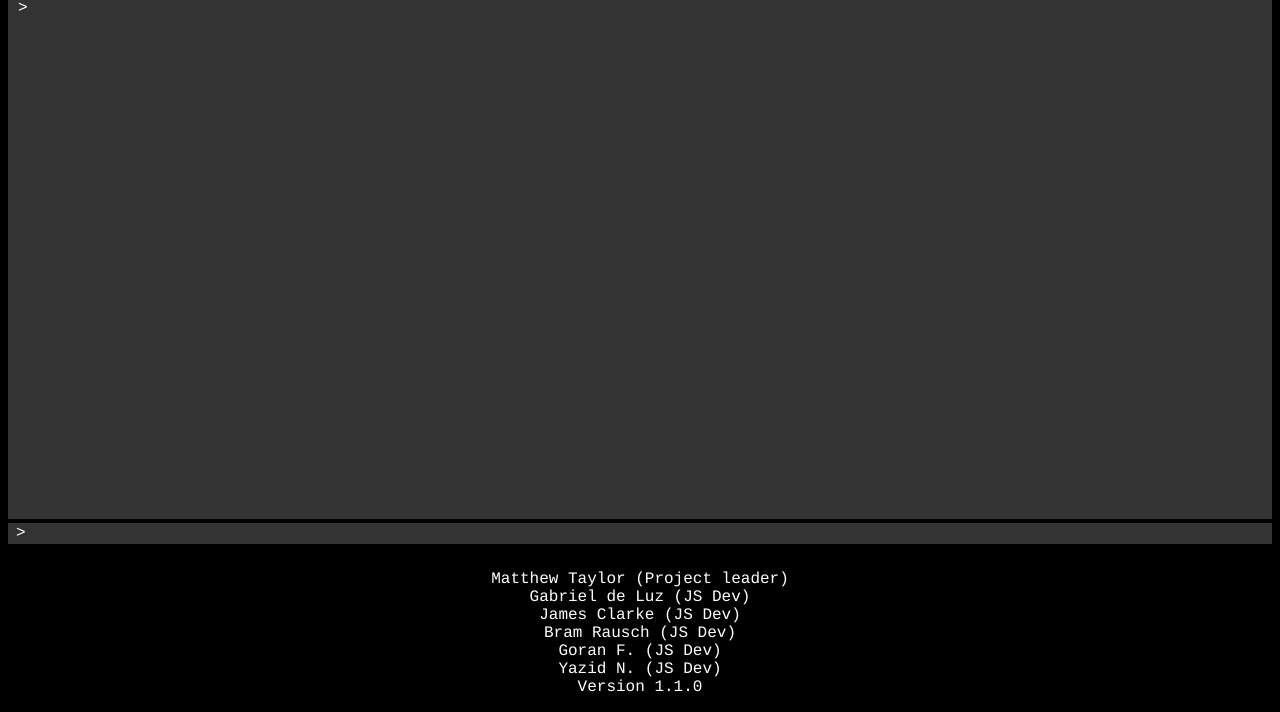
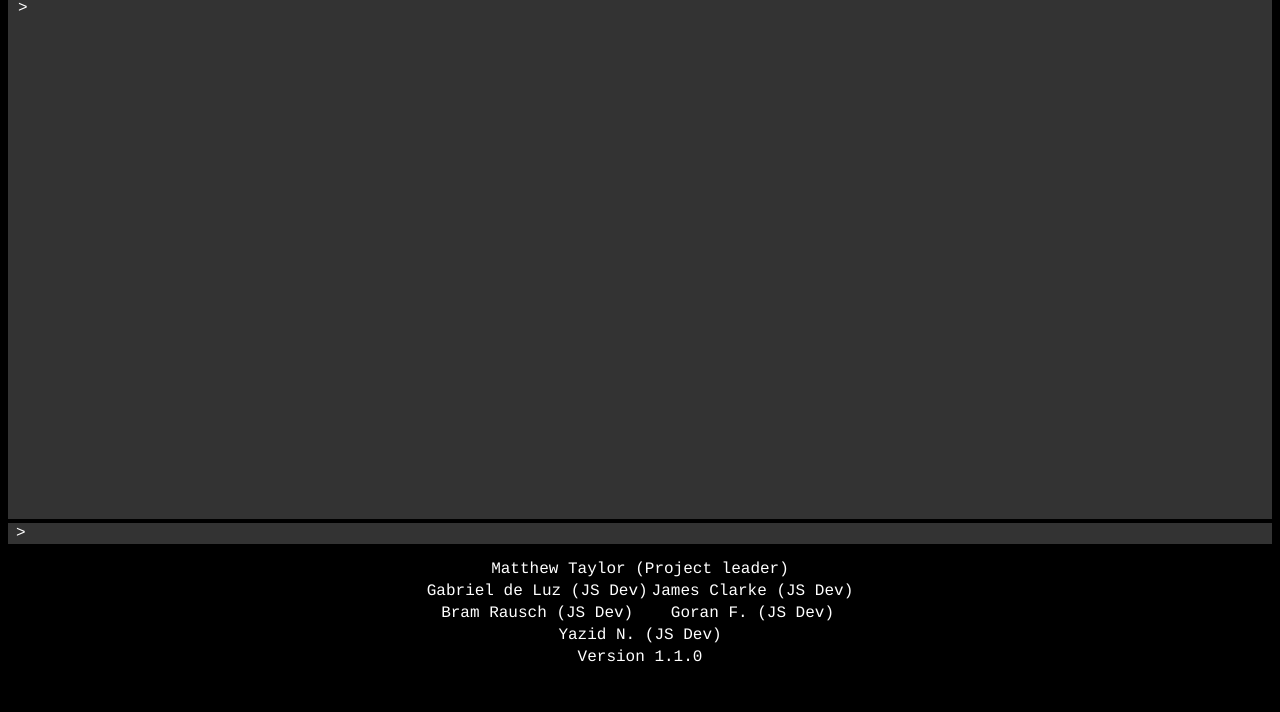
Before and after one commit to plirof/8bit-text-adventure-1, a plain HTML site: page game.html in a window 1280 px wide. Shown: the part 125-837 px from the top of the page. After the commit the page ends 802 px from the top, so only its background shows below. Drawn offline with Linux system fonts and the light colour scheme.

Commit message:
Fixed names issue

```diff
--- a/css/stylesheet2.css
+++ b/css/stylesheet2.css
@@ -58,8 +58,9 @@ input[type="text"]:focus{
 }
 
 #footer {
+	margin: auto;
 	text-align: center;
-	margin-top: 2%;
+	margin-top: 1%;
 }
 /*autocomplete stuff*/
 .ui-autocomplete {
--- a/game.html
+++ b/game.html
@@ -24,18 +24,37 @@
 			<input type="text" id="command">
 		</div>
 
-		<div id="footer">
-			<p>
+			<table id="footer">
+				<tr>
+					<td colspan="2">
 						Matthew Taylor (Project leader)<br>
+					</td>
+				</tr><tr>
+					<td>
 						Gabriel de Luz (JS Dev)<br>
+					</td>
+					<td>
 						James Clarke (JS Dev)<br>
+					</td>
+				</tr><tr>
+					<td>
 						Bram Rausch (JS Dev)<br>
+					</td>
+					<td>
 						Goran F. (JS Dev)<br>
+					</td>
+				</tr><tr>
+					<td colspan="2">
 						Yazid N. (JS Dev)<br>
+					</td>
+				</tr>
+				<tr>
+					<td colspan="2">
 						Version 1.1.0
+					</td>
+				</tr>
 
-			</p>
-		</div>
+			</table>
 
 	</body>
 </html>
```
Lines whose indentation alone changed are shown as unchanged.
